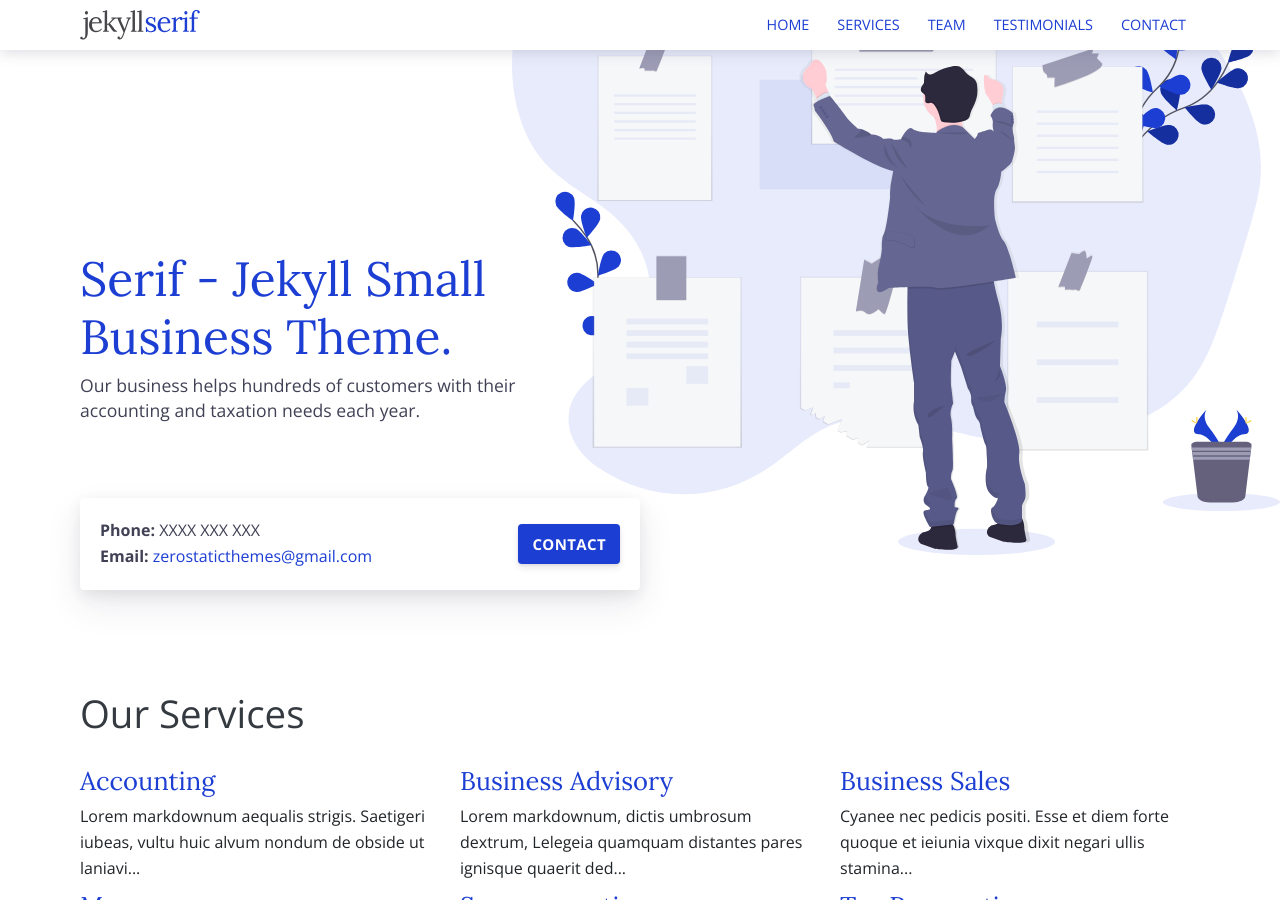
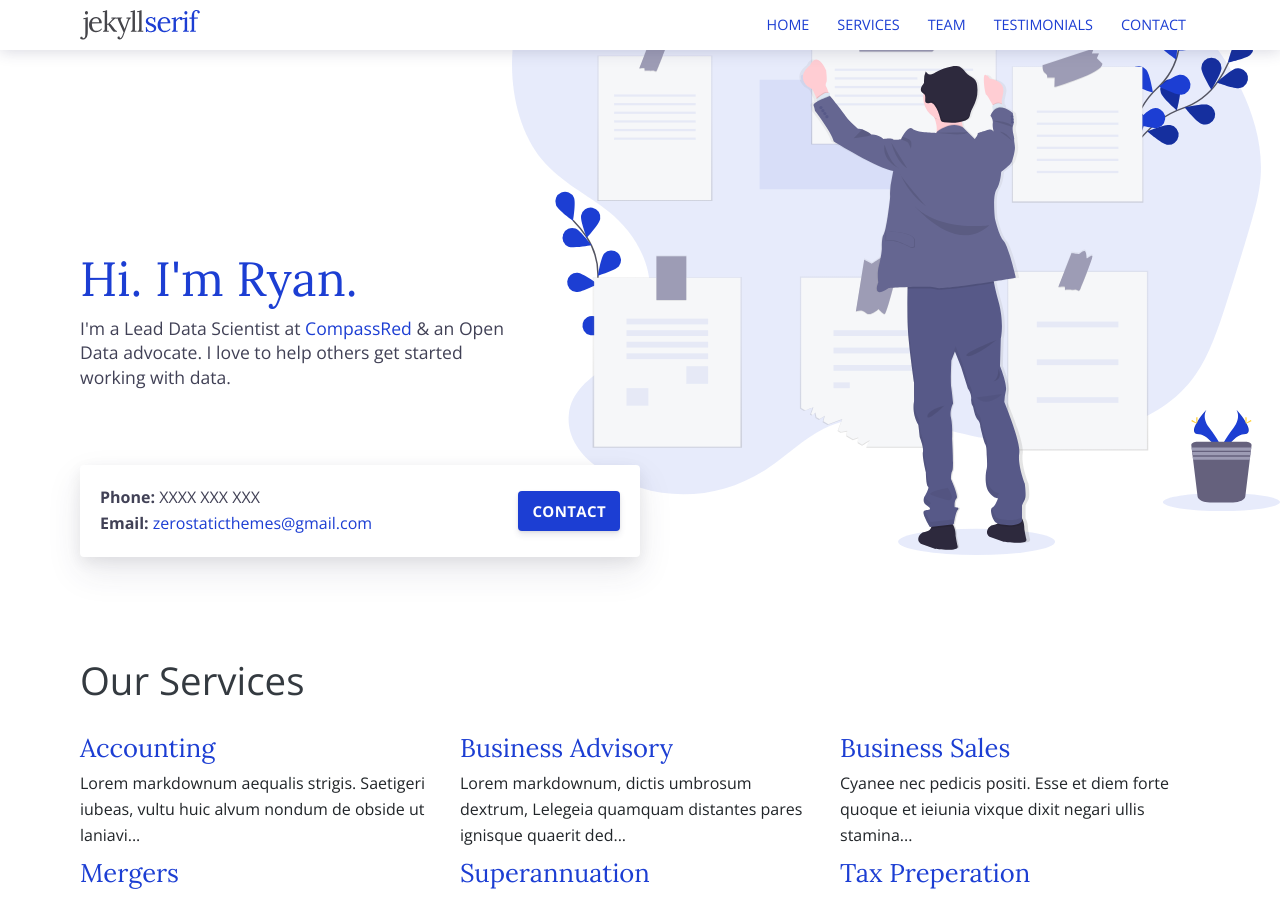
Before and after one commit to rharrington31/rharrington31.github.io, a Jekyll site: the page built from index.html, in a window 1280 px wide and 900 px high. Built offline with Jekyll 4.4.1, drawn with Linux system fonts in a browser that asks for light colours.

Commit message:
Updated description

```diff
--- a/index.html
+++ b/index.html
@@ -1,13 +1,13 @@
 ---
-title: Jekyll Serif - Jekyll Small Business Theme
+title: Ryan Harrington - Data Scientist
 layout: default
 bodyClass: page-home
 ---
 
 <div class="intro pb-4">
   <div class="container">
-    <h1>Serif - Jekyll Small Business Theme.</h1>
-    <p>Our business helps hundreds of customers with their accounting and taxation needs each year.</p>
+    <h1>Hi. I'm Ryan.</h1>
+    <p>I'm a Lead Data Scientist at <a href="http://www.compassred.com">CompassRed</a> & an Open Data advocate. I love to help others get started working with data.</p>
   </div>
 </div>
 
```
